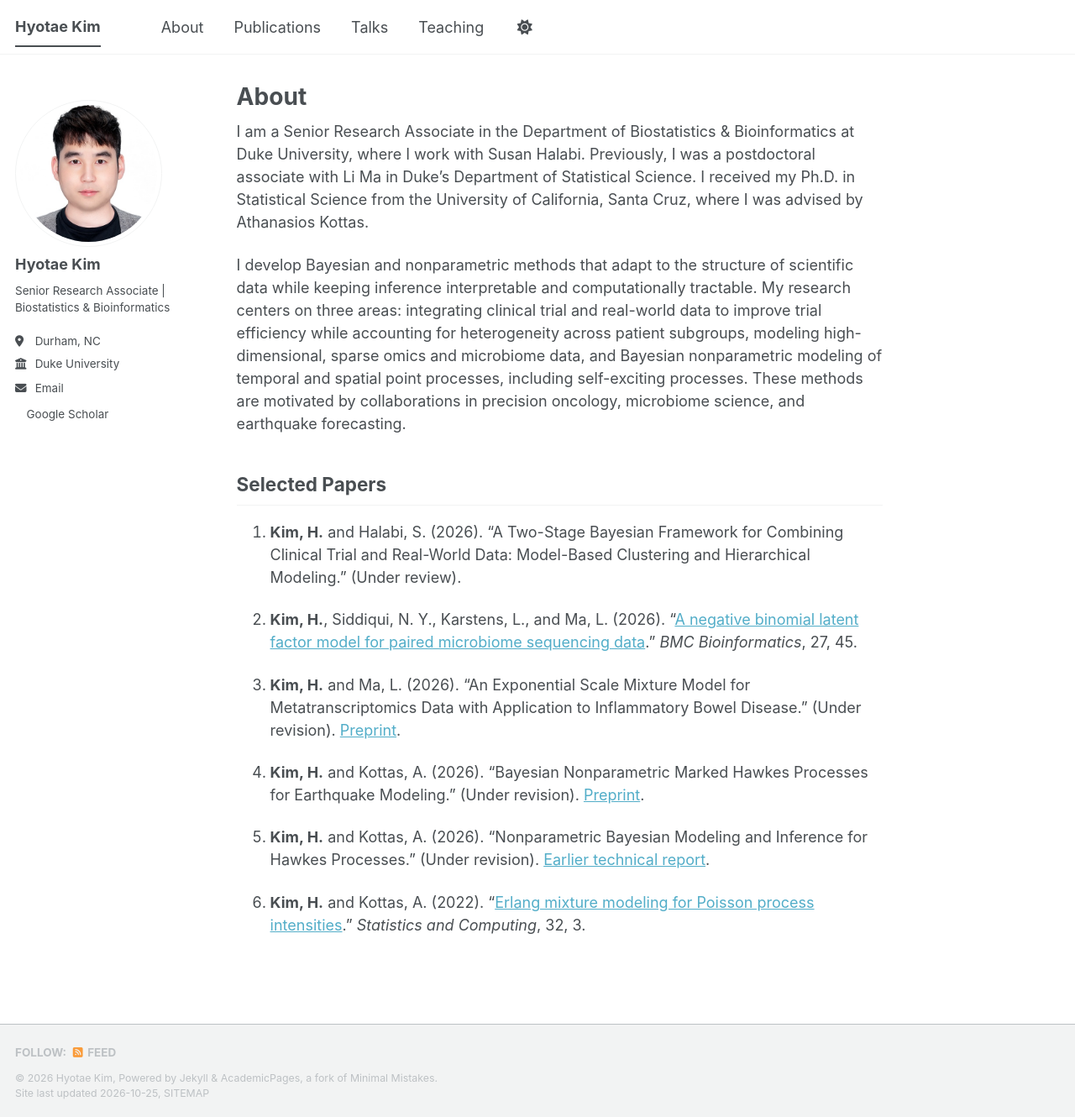
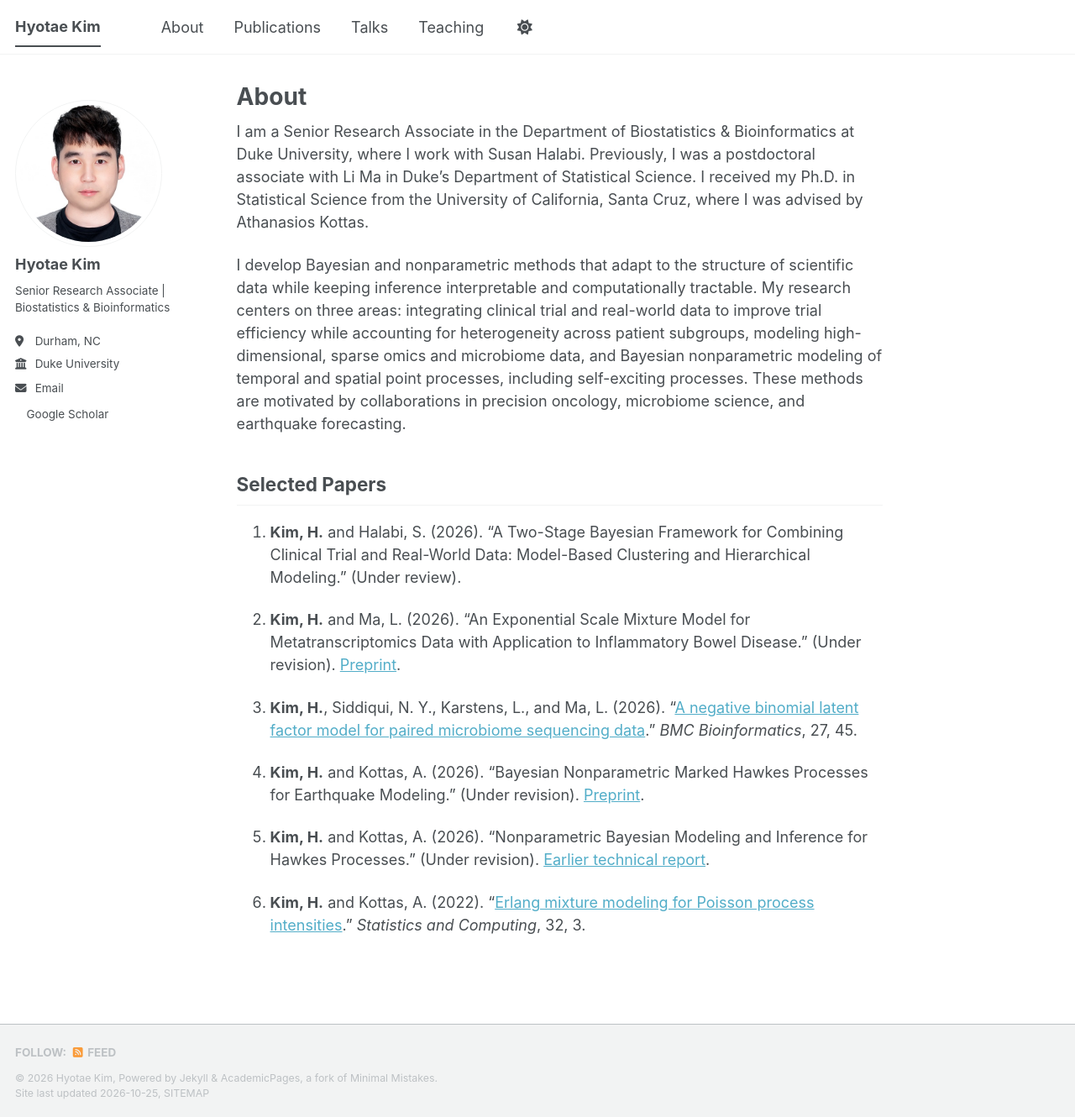
Before and after one commit to HyotaeKim/hyotaekim.github.io, a Jekyll site: the page built from _pages/about.md, in a window 1280 px wide and 1330 px high. Shown: the whole window at 84% size. Built offline with Jekyll 4.4.1, drawn with Linux system fonts in a browser that asks for light colours; a style sheet for code colours, icons or effects is not loaded.

Commit message:
Update about.md

```diff
--- a/_pages/about.md
+++ b/_pages/about.md
@@ -16,9 +16,9 @@ I develop Bayesian and nonparametric methods that adapt to the structure of scie
 
 1. **Kim, H.** and Halabi, S. (2026). "A Two-Stage Bayesian Framework for Combining Clinical Trial and Real-World Data: Model-Based Clustering and Hierarchical Modeling." (Under review).
 
-2. **Kim, H.**, Siddiqui, N. Y., Karstens, L., and Ma, L. (2026). "[A negative binomial latent factor model for paired microbiome sequencing data](https://doi.org/10.1186/s12859-025-06362-3)." *BMC Bioinformatics*, 27, 45.
+2. **Kim, H.** and Ma, L. (2026). "An Exponential Scale Mixture Model for Metatranscriptomics Data with Application to Inflammatory Bowel Disease." (Under revision). [Preprint](https://pmc.ncbi.nlm.nih.gov/articles/PMC13192739/).
 
-3. **Kim, H.** and Ma, L. (2026). "An Exponential Scale Mixture Model for Metatranscriptomics Data with Application to Inflammatory Bowel Disease." (Under revision). [Preprint](https://pmc.ncbi.nlm.nih.gov/articles/PMC13192739/).
+3. **Kim, H.**, Siddiqui, N. Y., Karstens, L., and Ma, L. (2026). "[A negative binomial latent factor model for paired microbiome sequencing data](https://doi.org/10.1186/s12859-025-06362-3)." *BMC Bioinformatics*, 27, 45.
 
 4. **Kim, H.** and Kottas, A. (2026). "Bayesian Nonparametric Marked Hawkes Processes for Earthquake Modeling." (Under revision). [Preprint](https://arxiv.org/abs/2511.22538).
 
```
